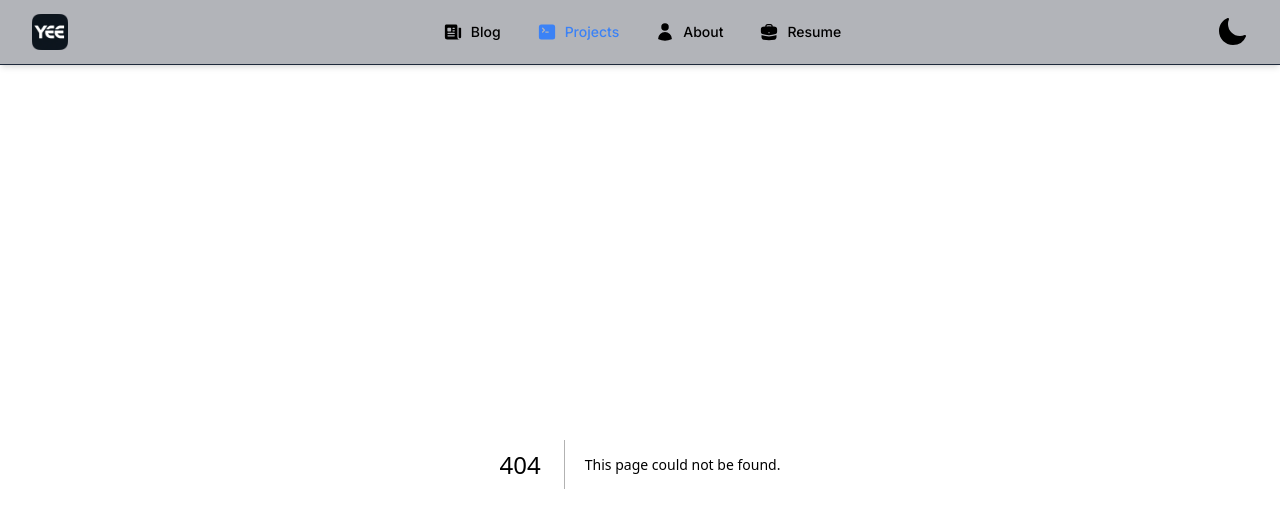
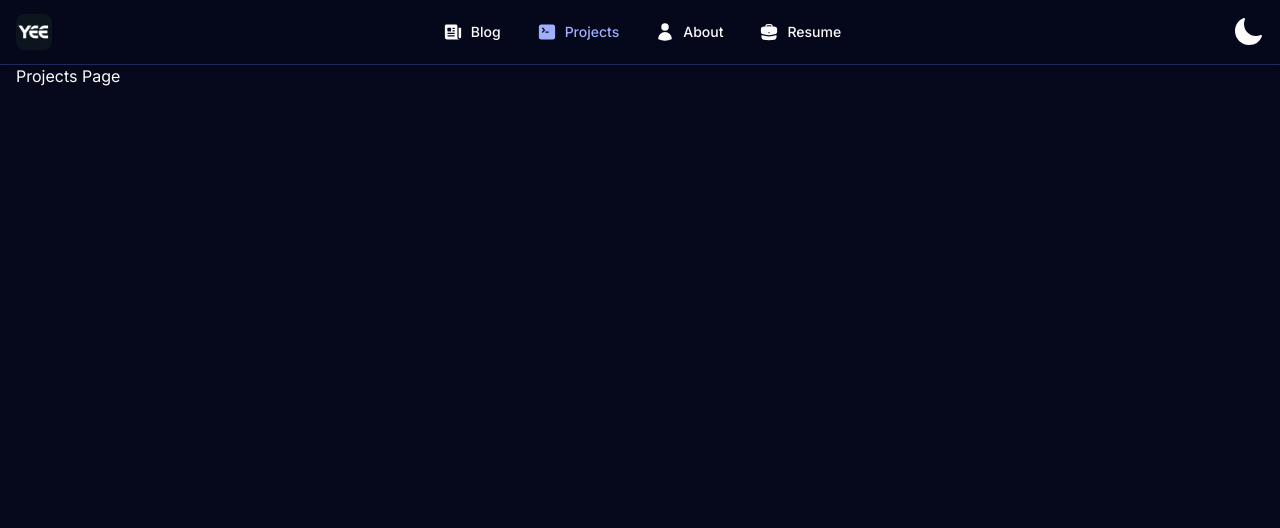
Before and after one commit to yeeway0609/yeeway.dev, a Next.js app: page /projects in a window 1280 px wide. Before the commit this address had no page. Shown: the top 528 px of the page. Built offline with nearby package versions, Linux system fonts and the light colour scheme.

Commit message:
chore: add new page files and update Tailwind CSS configuration

```diff
--- a/src/app/about/page.tsx
+++ b/src/app/about/page.tsx
@@ -1,3 +1,3 @@
-export default function Page() {
+export default function AboutPage() {
   return <p>About Page</p>;
 }
--- a/src/app/global.css
+++ b/src/app/global.css
@@ -2,57 +2,58 @@
 @tailwind components;
 @tailwind utilities;
 
-
 @layer base {
   :root {
-    --background: 0 0% 100%;
-    --foreground: 222.2 84% 4.9%;
-    --card: 0 0% 100%;
-    --card-foreground: 222.2 84% 4.9%;
-    --popover: 0 0% 100%;
-    --popover-foreground: 222.2 84% 4.9%;
-    --primary: 221.2 83.2% 53.3%;
-    --primary-foreground: 210 40% 98%;
-    --secondary: 210 40% 96.1%;
-    --secondary-foreground: 222.2 47.4% 11.2%;
-    --muted: 210 40% 96.1%;
+    --gradient: linear-gradient(to top left,#a1c4fd,#c2e9fb);
+    --background: 231 9.6% 99.05%;
+    --foreground: 231 45.8% 10.53%;
+    --card: 231 9.6% 99.05%;
+    --card-foreground: 231 45.8% 10.53%;
+    --popover: 231 9.6% 99.05%;
+    --popover-foreground: 231 45.8% 10.53%;
+    --primary: 231 96% 65%;
+    --primary-foreground: 231 9.6% 99.05%;
+    --secondary: 231 9.6% 99.05%;
+    --secondary-foreground: 231 9.6% 8.10%;
+    --muted: 231 9.6% 99.05%;
     --muted-foreground: 215.4 16.3% 46.9%;
-    --accent: 210 40% 96.1%;
-    --accent-foreground: 222.2 47.4% 11.2%;
+    --accent: 231 9.6% 99.05%;
+    --accent-foreground: 231 9.6% 8.10%;
     --destructive: 0 84.2% 60.2%;
-    --destructive-foreground: 210 40% 98%;
+    --destructive-foreground: 231 9.6% 99.05%;
     --border: 214.3 31.8% 91.4%;
     --input: 214.3 31.8% 91.4%;
-    --ring: 221.2 83.2% 53.3%;
+    --ring: 231 96% 65%;
     --radius: 1rem;
   }
 
   .dark {
-    --background: 222.2 84% 4.9%;
-    --foreground: 210 40% 98%;
-    --card: 222.2 84% 4.9%;
-    --card-foreground: 210 40% 98%;
-    --popover: 222.2 84% 4.9%;
-    --popover-foreground: 210 40% 98%;
-    --primary: 217.2 91.2% 59.8%;
-    --primary-foreground: 222.2 47.4% 11.2%;
-    --secondary: 217.2 32.6% 17.5%;
-    --secondary-foreground: 210 40% 98%;
-    --muted: 217.2 32.6% 17.5%;
-    --muted-foreground: 215 20.2% 65.1%;
-    --accent: 217.2 32.6% 17.5%;
-    --accent-foreground: 210 40% 98%;
+    --gradient: linear-gradient(to top left,#a1c4fd,#c2e9fb);
+    --background: 231 62.4% 6.48%;
+    --foreground: 231 9.6% 99.05%;
+    --card: 231 45.8% 10.53%;
+    --card-foreground: 231 9.6% 99.05%;
+    --popover: 231 45.8% 10.53%;
+    --popover-foreground: 231 9.6% 99.05%;
+    --primary: 231 96% 81%;
+    --primary-foreground: 231 9.6% 8.10%;
+    --secondary: 231 48% 24.3%;
+    --secondary-foreground: 231 9.6% 99.05%;
+    --muted: 231 48% 24.3%;
+    --muted-foreground: 231 9.6% 58.1%;
+    --accent: 231 48% 24.3%;
+    --accent-foreground: 231 9.6% 99.05%;
     --destructive: 0 62.8% 30.6%;
-    --destructive-foreground: 210 40% 98%;
-    --border: 217.2 32.6% 17.5%;
-    --input: 217.2 32.6% 17.5%;
-    --ring: 224.3 76.3% 48%;
+    --destructive-foreground: 231 9.6% 99.05%;
+    --border: 231 48% 24.3%;
+    --input: 231 48% 24.3%;
+    --ring: 231 96% 81%;
   }
 }
 
 @layer base {
   * {
-    @apply border-border;
+    @apply border-border transition-[background-color] ease-in-out duration-300;
   }
   body {
     @apply bg-background text-foreground;
@@ -60,98 +61,74 @@
 
   /* https://github.com/iandinwoodie/github-markdown-tailwindcss/tree/master */
   .markdown {
-    @apply text-gray-900 leading-normal break-words;
+    @apply text-foreground leading-normal break-words;
   }
-
   .markdown > * + * {
     @apply mt-0 mb-4;
   }
-
   .markdown li + li {
     @apply mt-1;
   }
-
   .markdown li > p + p {
     @apply mt-6;
   }
-
   .markdown strong {
     @apply font-semibold;
   }
-
   .markdown a {
     @apply text-blue-600 font-semibold;
   }
-
   .markdown strong a {
     @apply font-bold;
   }
-
   .markdown h1 {
     @apply leading-tight border-b text-4xl font-semibold mb-4 mt-6 pb-2;
   }
-
   .markdown h2 {
     @apply leading-tight border-b text-2xl font-semibold mb-4 mt-6 pb-2;
   }
-
   .markdown h3 {
     @apply leading-snug text-lg font-semibold mb-4 mt-6;
   }
-
   .markdown h4 {
     @apply leading-none text-base font-semibold mb-4 mt-6;
   }
-
   .markdown h5 {
     @apply leading-tight text-sm font-semibold mb-4 mt-6;
   }
-
   .markdown h6 {
     @apply leading-tight text-sm font-semibold text-gray-600 mb-4 mt-6;
   }
-
   .markdown blockquote {
     @apply text-base border-l-4 border-gray-300 pl-4 pr-4 text-gray-600;
   }
-
+  .markdown pre {
+    @apply bg-gray-100 dark:bg-gray-700 rounded p-4 overflow-y-hidden;
+  }
   .markdown code {
-    @apply font-mono text-sm inline bg-gray-200 rounded px-1 py-5;
+    @apply font-mono text-sm inline bg-gray-200 dark:bg-gray-700 rounded;
   }
-
-  .markdown pre {
-    @apply bg-gray-100 rounded p-4;
-  }
-
   .markdown pre code {
     @apply block bg-transparent p-0 overflow-visible rounded-none;
   }
-
   .markdown ul {
     @apply text-base pl-8 list-disc;
   }
-
   .markdown ol {
     @apply text-base pl-8 list-decimal;
   }
-
   .markdown kbd {
     @apply text-xs inline-block rounded border px-1 py-5 align-middle font-normal font-mono shadow;
   }
-
   .markdown table {
     @apply text-base border-gray-600;
   }
-
   .markdown th {
     @apply border py-1 px-3;
   }
-
   .markdown td {
     @apply border py-1 px-3;
   }
-
-  /* Override pygments style background color. */
   .markdown .highlight pre {
     @apply bg-gray-100 !important;
   }
--- /dev/null
+++ b/src/app/projects/page.tsx
@@ -0,0 +1,3 @@
+export default function ProjectsPage() {
+  return <p>Projects Page</p>;
+}
--- /dev/null
+++ b/src/components/ui/avatar.tsx
@@ -0,0 +1,50 @@
+"use client";
+
+import * as React from "react";
+import * as AvatarPrimitive from "@radix-ui/react-avatar";
+
+import { cn } from "@/lib/utils";
+
+const Avatar = React.forwardRef<
+  React.ElementRef<typeof AvatarPrimitive.Root>,
+  React.ComponentPropsWithoutRef<typeof AvatarPrimitive.Root>
+>(({ className, ...props }, ref) => (
+  <AvatarPrimitive.Root
+    ref={ref}
+    className={cn(
+      "relative flex h-10 w-10 shrink-0 overflow-hidden rounded-full",
+      className
+    )}
+    {...props}
+  />
+));
+Avatar.displayName = AvatarPrimitive.Root.displayName;
+
+const AvatarImage = React.forwardRef<
+  React.ElementRef<typeof AvatarPrimitive.Image>,
+  React.ComponentPropsWithoutRef<typeof AvatarPrimitive.Image>
+>(({ className, ...props }, ref) => (
+  <AvatarPrimitive.Image
+    ref={ref}
+    className={cn("aspect-square h-full w-full", className)}
+    {...props}
+  />
+));
+AvatarImage.displayName = AvatarPrimitive.Image.displayName;
+
+const AvatarFallback = React.forwardRef<
+  React.ElementRef<typeof AvatarPrimitive.Fallback>,
+  React.ComponentPropsWithoutRef<typeof AvatarPrimitive.Fallback>
+>(({ className, ...props }, ref) => (
+  <AvatarPrimitive.Fallback
+    ref={ref}
+    className={cn(
+      "flex h-full w-full items-center justify-center rounded-full bg-muted",
+      className
+    )}
+    {...props}
+  />
+));
+AvatarFallback.displayName = AvatarPrimitive.Fallback.displayName;
+
+export { Avatar, AvatarImage, AvatarFallback };
--- a/tailwind.config.ts
+++ b/tailwind.config.ts
@@ -3,18 +3,22 @@ import type { Config } from "tailwindcss";
 const config = {
   darkMode: ["class"],
   content: [
-    './pages/**/*.{ts,tsx}',
-    './components/**/*.{ts,tsx}',
-    './app/**/*.{ts,tsx}',
-    './src/**/*.{ts,tsx}',
+    "./pages/**/*.{ts,tsx}",
+    "./components/**/*.{ts,tsx}",
+    "./app/**/*.{ts,tsx}",
+    "./src/**/*.{ts,tsx}",
 	],
   prefix: "",
   theme: {
     container: {
       center: true,
-      padding: "2rem",
+      padding: "16px",
       screens: {
         "2xl": "1400px",
+        "xl": "1280px",
+        "lg": "1024px",
+        "md": "768px",
+        "sm": "640px",
       },
     },
     extend: {
@@ -52,6 +56,7 @@ const config = {
           DEFAULT: "hsl(var(--card))",
           foreground: "hsl(var(--card-foreground))",
         },
+        gradient: "var(--gradient)"
       },
       borderRadius: {
         lg: "var(--radius)",
```
Also changed, not shown: src/components/Footer.tsx (added), src/lib/actions.ts (added).
